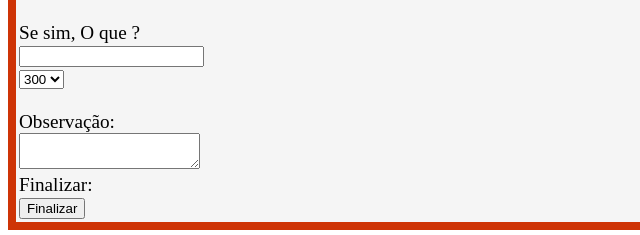
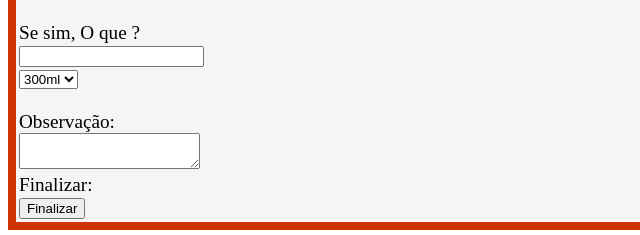
Before and after one commit to KaikyPires/HTML, a plain HTML site: page index.html in a window 1280 px wide. Shown: the part 1206-1441 px from the top of the page, 0-640 px from the left. Drawn offline with Linux system fonts and the light colour scheme.

Commit message:
Update index.html

```diff
--- a/index.html
+++ b/index.html
@@ -89,9 +89,9 @@
         <input type="text" name="">
         <br>
         <select name="Tamanho">
-            <option value="300ml">300</option>
-            <option value="500ml">500</option>
-            <option value="700ml">700</option>
+            <option value="300ml">300ml</option>
+            <option value="500ml">500ml</option>
+            <option value="700ml">700ml</option>
         </select>
         <br> <br>
 
```
